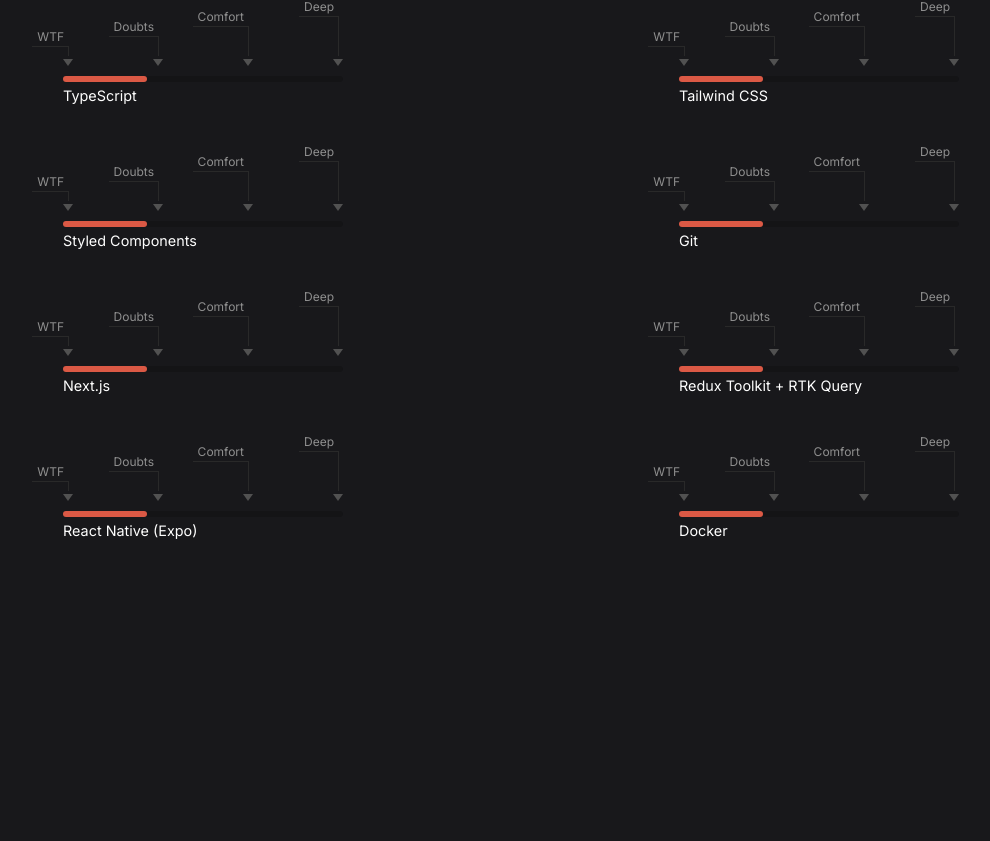
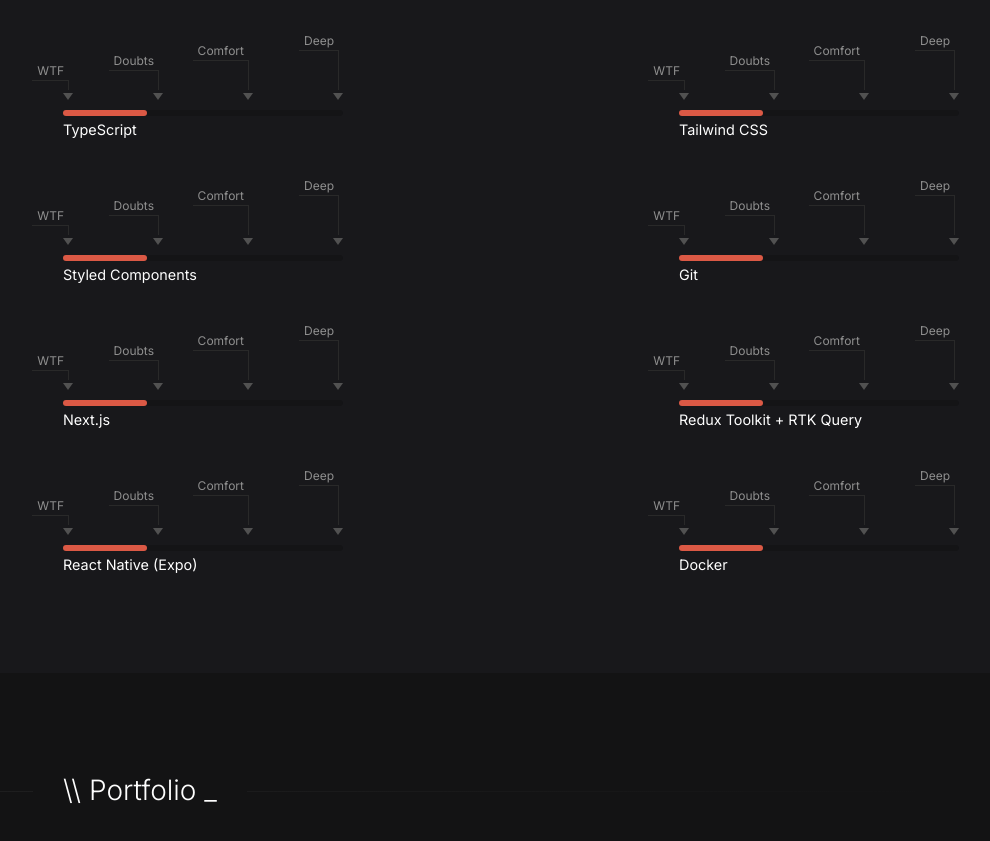
Before and after one commit to andrewench/personal-page-v2, a Next.js app: page / in a window 1280 px wide. Shown: the part 1131-1972 px from the top of the page, without its empty margins (129-1119 px from the left). Built offline with nearby package versions, Linux system fonts and the light colour scheme.

Commit message:
add section-title component
- Add selection color.

```diff
--- a/src/app/globals.css
+++ b/src/app/globals.css
@@ -10,6 +10,11 @@
   margin: 0;
   padding: 0;
   box-sizing: border-box;
+}
+
+*::selection {
+  color: #1b1b1b;
+  background-color: #fefefe;
 }
 
 body {
--- a/src/components/providers/main.provider.tsx
+++ b/src/components/providers/main.provider.tsx
@@ -2,7 +2,7 @@
 
 import { FC, memo, useEffect, useState } from 'react'
 
-import { Skills, Welcome } from '@/components/screens'
+import { Portfolio, Skills, Welcome } from '@/components/screens'
 
 import { Header } from '@/components/layout'
 
@@ -36,6 +36,7 @@
 
         <Welcome />
         <Skills />
+        <Portfolio />
       </StyledProvider>
     </main>
   )
--- a/src/components/screens/index.ts
+++ b/src/components/screens/index.ts
@@ -1,2 +1,3 @@
 export { Welcome } from './welcome.screen'
 export { Skills } from './skills.screen'
+export { Portfolio } from './portfolio.screen'
--- /dev/null
+++ b/src/components/screens/portfolio.screen.tsx
@@ -0,0 +1,23 @@
+import { FC } from 'react'
+
+import { styled } from 'styled-components'
+
+import { ScreenLayout } from '@/components/layout'
+
+import { SectionTitle } from '@/components/shared'
+
+export const Portfolio: FC = () => {
+  return (
+    <StyledBox>
+      <ScreenLayout>
+        <SectionTitle label="\\ Portfolio _" bgColor="#131314" />
+      </ScreenLayout>
+    </StyledBox>
+  )
+}
+
+const StyledBox = styled.div`
+  padding: 100px 0;
+  height: 600px;
+  background-color: #131314;
+`
--- a/src/components/screens/skills.screen.tsx
+++ b/src/components/screens/skills.screen.tsx
@@ -2,14 +2,19 @@
 
 import { styled } from 'styled-components'
 
-import { ScreenLayout } from '@/components/layout'
+import { Flex, ScreenLayout } from '@/components/layout'
+
+import { SectionTitle } from '@/components/shared'
 
 import { ProgressIndicator } from '@/components/ui'
 
 export const Skills: FC = () => {
   return (
     <StyledBox>
-      <StyledLayout flex grid content="space-between">
+      <ScreenLayout>
+        <SectionTitle label="\\ Skills _" bgColor="#18181b" />
+
+        <StyledLayout grid content="space-between">
           <ProgressIndicator label="HTML 5" />
           <ProgressIndicator label="CSS 3" />
           <ProgressIndicator label="JavaScript (ES6+)" />
@@ -23,17 +28,18 @@
           <ProgressIndicator label="React Native (Expo)" />
           <ProgressIndicator label="Docker" />
         </StyledLayout>
+      </ScreenLayout>
     </StyledBox>
   )
 }
 
 const StyledBox = styled.div`
-  padding: 100px 0;
-  height: 1500px;
+  padding: 0 0 100px 0;
   background-color: #18181b;
   color: #fff;
 `
 
-const StyledLayout = styled(ScreenLayout)`
+const StyledLayout = styled(Flex)`
+  margin-top: 100px;
   gap: 100px 60px;
 `
--- a/src/components/shared/index.ts
+++ b/src/components/shared/index.ts
@@ -1,2 +1,3 @@
 export { Logo } from './logo.component'
 export { ProgressPoint } from '../shared/progress-point.component'
+export { SectionTitle } from './section-title.component'
--- /dev/null
+++ b/src/components/shared/section-title.component.tsx
@@ -0,0 +1,41 @@
+import { FC } from 'react'
+
+import { styled } from 'styled-components'
+
+interface ISectionTitle {
+  label: string
+  bgColor: string
+}
+
+export const SectionTitle: FC<ISectionTitle> = ({ label, bgColor }) => {
+  return (
+    <div>
+      <StyledLine />
+      <StyledHeading bgColor={bgColor}>{label}</StyledHeading>
+    </div>
+  )
+}
+
+const StyledHeading = styled.h1<{ bgColor: string }>`
+  position: relative;
+  display: block;
+  width: max-content;
+  font-weight: 300;
+  font-size: 28px;
+  padding: 0 30px;
+  transform: translateX(-30px);
+  z-index: 1000;
+  color: #fefefe;
+  background-color: ${({ bgColor }) => bgColor};
+`
+
+const StyledLine = styled.div`
+  display: block;
+  position: absolute;
+  left: -12rem;
+  top: 18px;
+  z-index: -1;
+  width: 100vw;
+  height: 1px;
+  background: linear-gradient(90deg, #fefefe10, transparent);
+`
```
Lines whose indentation alone changed are shown as unchanged.
